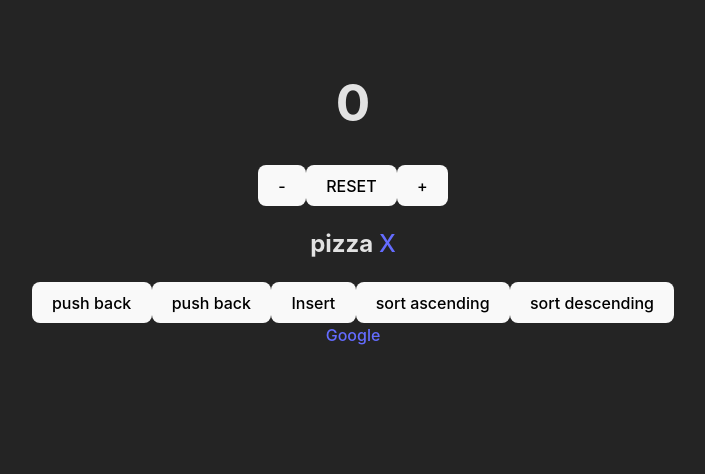
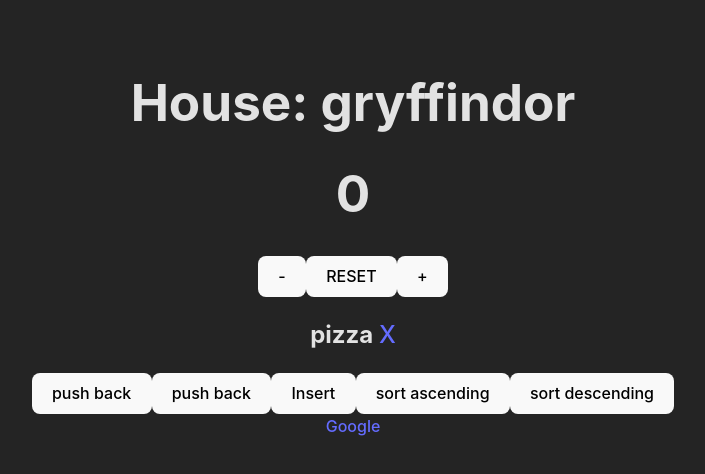
Before and after one commit to alanngo/react-vite-starter, a React (Vite) app: page / in a window 1280 px wide. Shown: the top 474 px of the page, without its empty margins (287-992 px from the left). Built offline with nearby package versions, Linux system fonts and the light colour scheme.

Commit message:
useRandom hook

```diff
--- a/src/App.tsx
+++ b/src/App.tsx
@@ -4,13 +4,16 @@ import Button from './components/vite/Button'
 import Container from './components/vite/Container'
 import Text from './components/vite/Text'
 import { ascending, descending } from './helper/functions'
-import { useArray, useCount } from './helper/functions/hooks'
+import { useArray, useCount, useRandom } from './helper/functions/hooks'
 
 const App = (): JSX.Element => {
+  const random = useRandom<string>(["gryffindor", "slytherin", "ravenclaw", "hufflepuff"])
+  console.log(random)
   const [count, decrement, increment, reset] = useCount()
   const { arr: foods, pushBack, pushFront, insert, remove, sort } = useArray<string>(["pizza"])
   return (
     <Container>
+      <h1>House: {random}</h1>
       <Text level={1}>{count}</Text>
       <Button onClick={() => decrement()}>-</Button>
       <Button onClick={reset}>RESET</Button>
--- a/src/helper/functions/hooks/index.ts
+++ b/src/helper/functions/hooks/index.ts
@@ -32,3 +32,5 @@ export const useArray = <E>(initial: E[] = []) => {
         sort: (cb: SortCriteria<E>) => setArr([...arr].sort(cb))
     }
 }
+
+export const useRandom = <E>(samples: E[]): E => samples[Math.floor(Math.random() * samples.length)]
```
Also changed, not shown: 1 other file (tests, documents, lock files or other folders).
